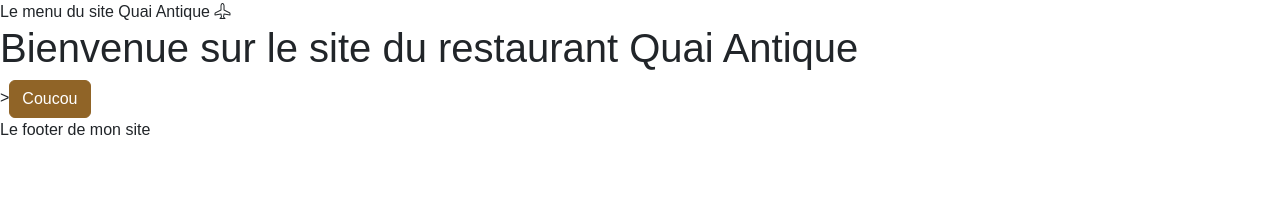
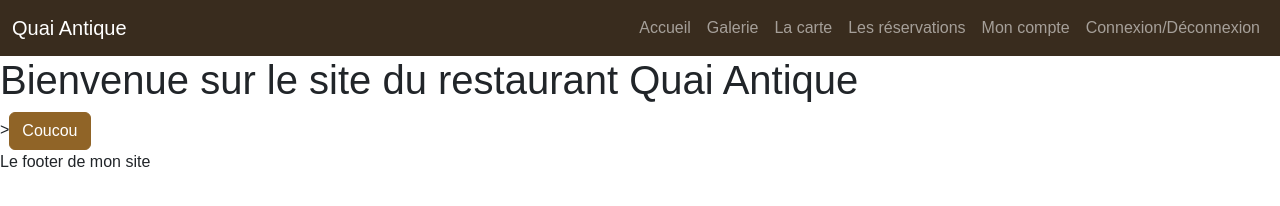
Before and after one commit to Geroc76/QuaiAntiqueRestaurantFront, a website with bundled scripts: page index.html in a window 1280 px wide. Built offline with nearby package versions, Linux system fonts and the light colour scheme; files whose address does not match are found by name; a web font is replaced by a local one.

Commit message:
Add site header

```diff
--- a/index.html
+++ b/index.html
@@ -14,7 +14,40 @@
 </head>
 <body>
 
-    <header>Le menu du site Quai Antique <i class="bi bi-airplane"></i></header>
+    <header>
+        <nav class="navbar navbar-expand-lg bg-dark" data-bs-theme="dark">
+            <div class="container-fluid">
+              <a class="navbar-brand" href="/">Quai Antique</a>
+              <button class="navbar-toggler" type="button" data-bs-toggle="collapse" data-bs-target="#navbarSupportedContent" aria-controls="navbarSupportedContent" aria-expanded="false" aria-label="Toggle navigation">
+                <span class="navbar-toggler-icon"></span>
+              </button>
+              <div class="collapse navbar-collapse" id="navbarSupportedContent">
+                <ul class="navbar-nav ms-auto mb-2 mb-lg-0">
+                  <li class="nav-item">
+                    <a class="nav-link" href="/">Accueil</a>
+                  </li>
+                  <li class="nav-item">
+                    <a class="nav-link" href="/">Galerie</a>
+                  </li>
+                  <li class="nav-item">
+                    <a class="nav-link " href="/">La carte</a>
+                  </li>
+                  <li class="nav-item">
+                    <a class="nav-link " href="/">Les réservations</a>
+                  </li>
+                  <li class="nav-item">
+                    <a class="nav-link " href="/">Mon compte</a>
+                  </li>
+                  <li class="nav-item">
+                    <a class="nav-link " href="/">Connexion/Déconnexion</a>
+                  </li>
+                </ul>
+
+              </div>
+            </div>
+          </nav>
+    </header>
+
 
 
 
```
